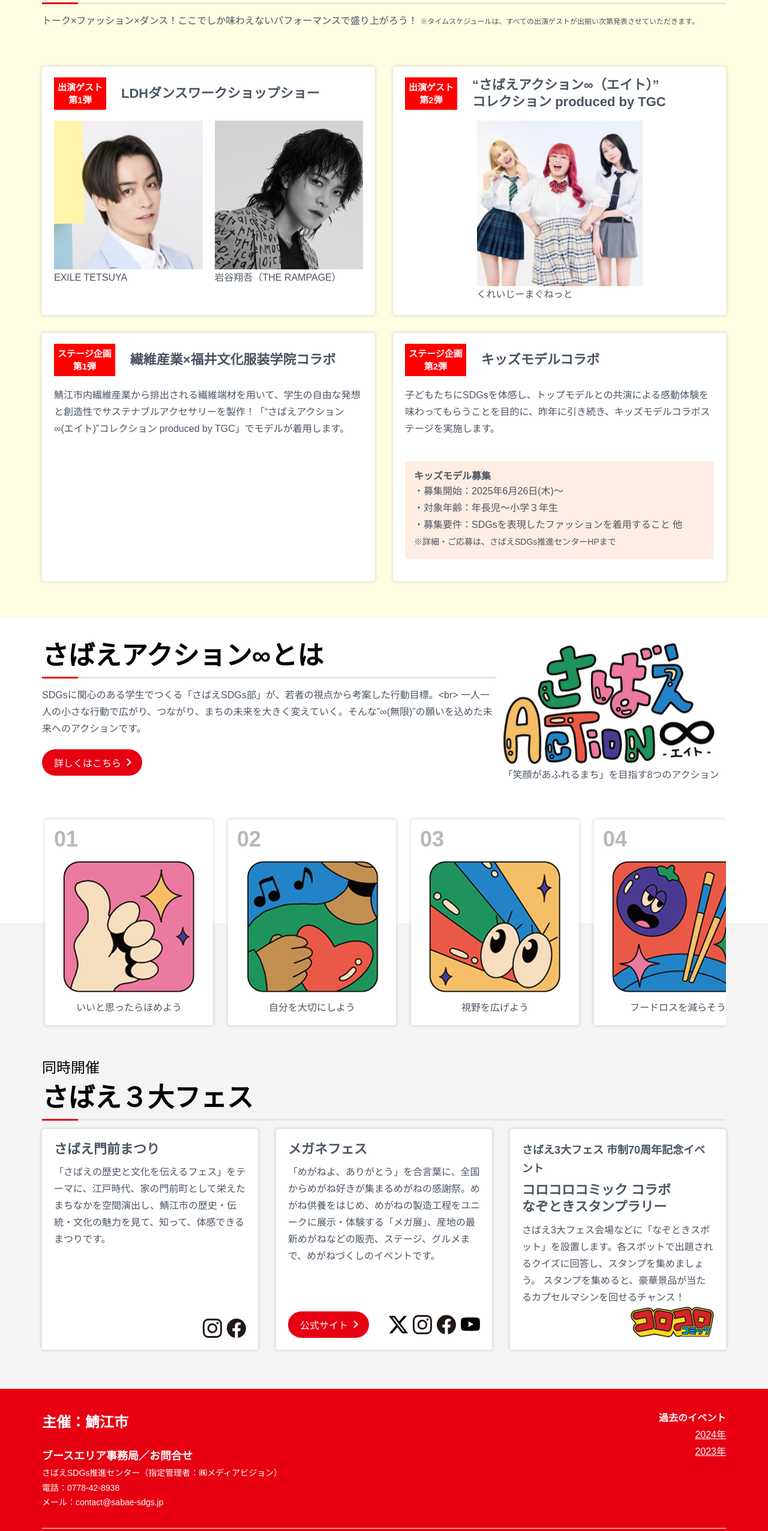
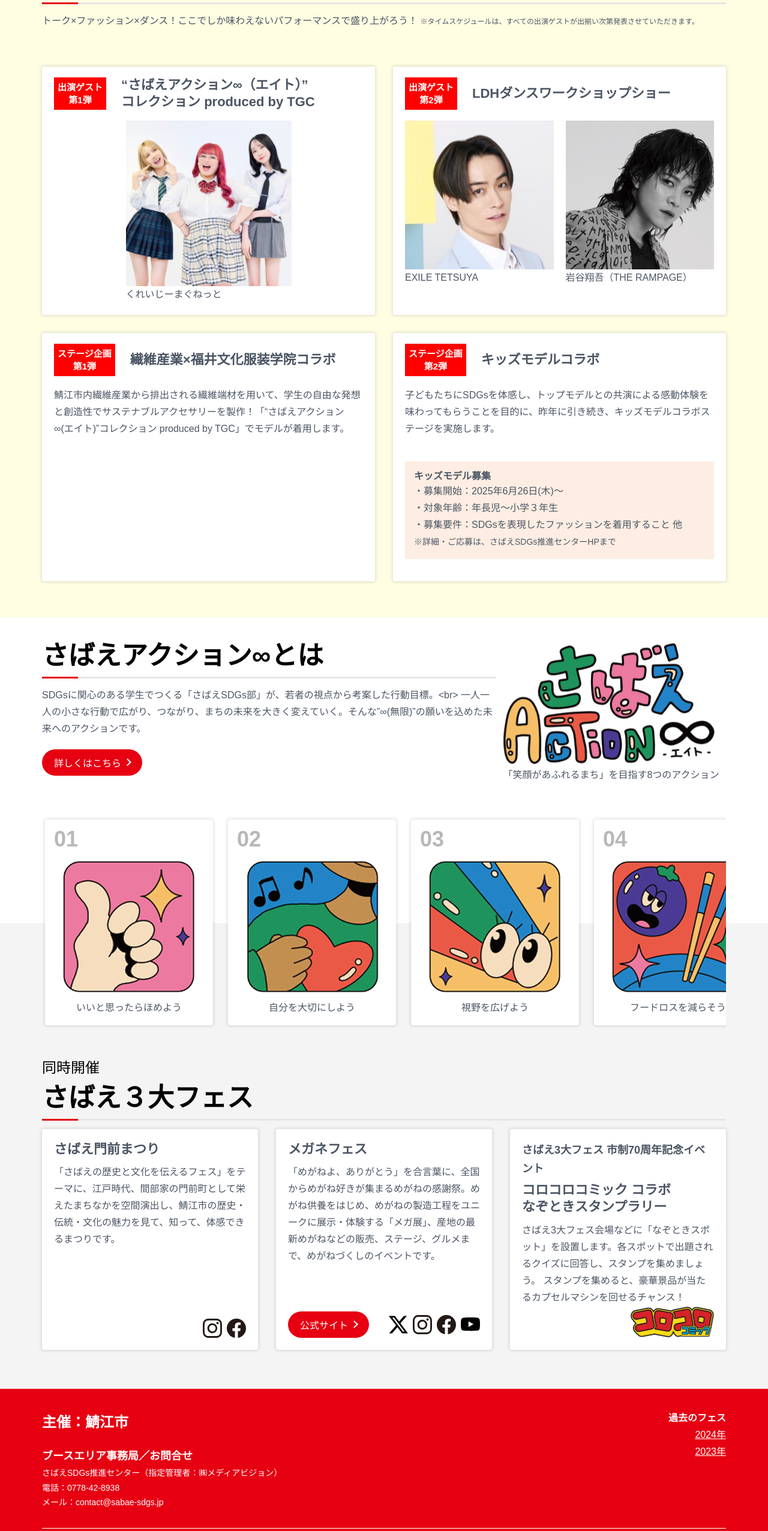
Before and after one commit to Ktjm-555/sabae-event-lp, a React (Vite) app in the folder sabae-event-lp/: page / in a window 1280 px wide. Shown: the part 1874-4426 px from the top of the page at 60% size. Built offline with nearby package versions, Linux system fonts and the light colour scheme; a web font is replaced by a local one.

Commit message:
原稿修正等に合わせて修正

```diff
--- a/sabae-event-lp/src/components/Contents2.tsx
+++ b/sabae-event-lp/src/components/Contents2.tsx
@@ -28,9 +28,27 @@
 			<DIV_CardsWrapper>
 				<SECTION_CardContainer>
 					<CardTitle
+						title={`“さばえアクション∞（エイト）”\nコレクション produced by TGC`}
+						label="出演ゲスト"
+						labelNum={1}
+					/>
+					<DIV_Guest>
+						<div>
+							<DIV_Image>
+								<IMG_Image
+									src="images/contents2_image3.png"
+									alt="くれいじーまぐねっとの画像"
+								/>
+							</DIV_Image>
+							<p>くれいじーまぐねっと</p>
+						</div>
+					</DIV_Guest>
+				</SECTION_CardContainer>
+				<SECTION_CardContainer>
+					<CardTitle
 						title="LDHダンスワークショップショー"
 						label="出演ゲスト"
-						labelNum={1}
+						labelNum={2}
 					/>
 					<DIV_GuestContainer>
 						<div>
@@ -52,24 +70,6 @@
 							<p>岩谷翔吾（THE RAMPAGE）</p>
 						</div>
 					</DIV_GuestContainer>
-				</SECTION_CardContainer>
-				<SECTION_CardContainer>
-					<CardTitle
-						title={`“さばえアクション∞（エイト）”\nコレクション produced by TGC`}
-						label="出演ゲスト"
-						labelNum={2}
-					/>
-					<DIV_Guest>
-						<div>
-							<DIV_Image>
-								<IMG_Image
-									src="images/contents2_image3.png"
-									alt="くれいじーまぐねっとの画像"
-								/>
-							</DIV_Image>
-							<p>くれいじーまぐねっと</p>
-						</div>
-					</DIV_Guest>
 				</SECTION_CardContainer>
 				<SECTION_CardContainer>
 					<CardTitle
--- a/sabae-event-lp/src/components/Contents3.tsx
+++ b/sabae-event-lp/src/components/Contents3.tsx
@@ -80,6 +80,11 @@
 			<div>
 				<Swiper
 					spaceBetween={25}
+					// navigation={{
+					// 	prevEl: ".swiper-button-prev",
+					// 	nextEl: ".swiper-button-next",
+					// }}
+					navigation={true}
 					slidesPerView="auto"
 					loop={true}
 					breakpoints={{
@@ -87,6 +92,8 @@
 						901: { centeredSlides: false },
 					}}
 				>
+					{/* <div className="swiper-button-prev">Prev</div> */}
+
 					{swiperItems.map((item, index) => (
 						<SwiperSlide key={index} style={{ width: "280px" }}>
 							<DIV_SwiperCardContainer>
@@ -98,6 +105,8 @@
 							</DIV_SwiperCardContainer>
 						</SwiperSlide>
 					))}
+
+					{/* <div className="swiper-button-next">Next</div> */}
 				</Swiper>
 			</div>
 		</div>
--- a/sabae-event-lp/src/components/Contents4.tsx
+++ b/sabae-event-lp/src/components/Contents4.tsx
@@ -28,7 +28,7 @@
 				<SECTION_CardContainer>
 					<CardTitle title="さばえ門前まつり" />
 					<P_Description>
-						「さばえの歴史と文化を伝えるフェス」をテーマに、江戸時代、家の門前町として栄えたまちなかを空間演出し、鯖江市の歴史・伝統・文化の魅力を見て、知って、体感できるまつりです。
+						「さばえの歴史と文化を伝えるフェス」をテーマに、江戸時代、間部家の門前町として栄えたまちなかを空間演出し、鯖江市の歴史・伝統・文化の魅力を見て、知って、体感できるまつりです。
 					</P_Description>
 					<DIV_IconContainer>
 						<A_Icon
--- a/sabae-event-lp/src/components/Footer.tsx
+++ b/sabae-event-lp/src/components/Footer.tsx
@@ -25,7 +25,7 @@
 						</DL_ContactContainer>
 					</div>
 					<DIV_Contens>
-						<P_Event>過去のイベント</P_Event>
+						<P_Event>過去のフェス</P_Event>
 						<DIV_LinkList>
 							<A_EventUrl
 								href="https://fes.sabae-sdgs.jp/"
```
